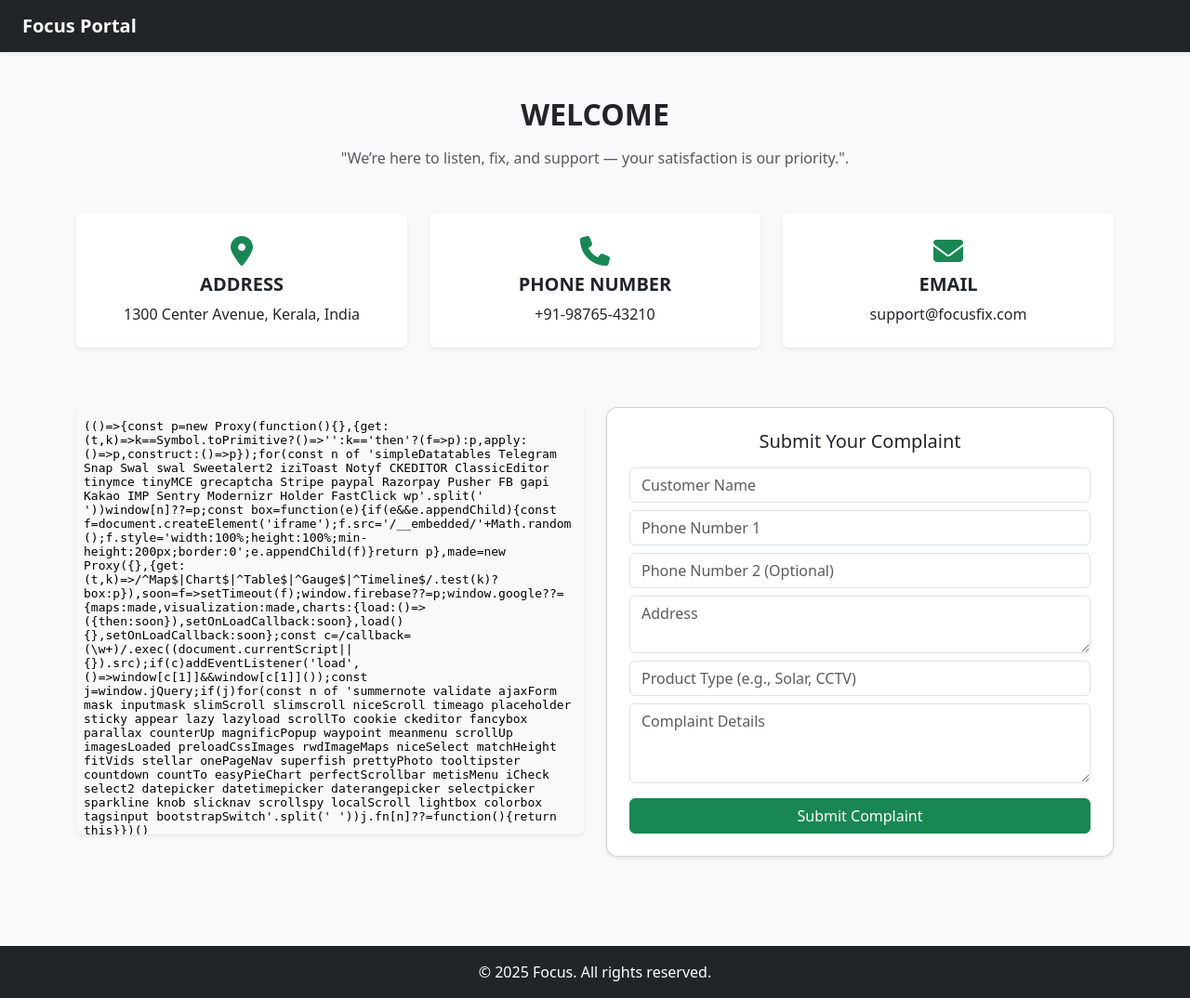
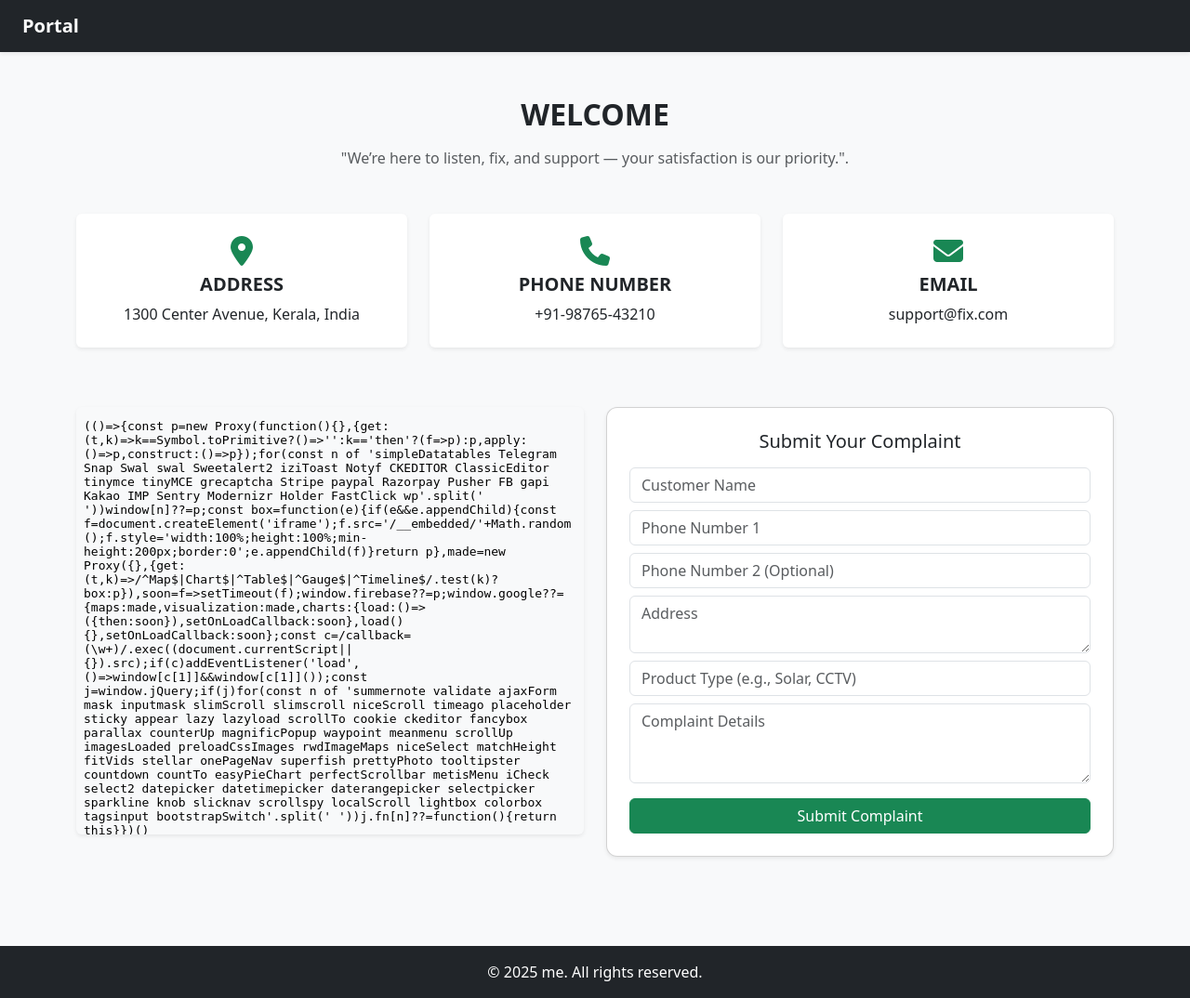
Before and after one commit to akasha17/complaint-management, a Django app: page / in a window 1280 px wide. Shown: the whole page at 93% size. Run offline with Django 5.2, Linux system fonts and the light colour scheme; some libraries are stand-ins or nearby versions.

Commit message:
submit_complaint.html

```diff
--- a/cm/cmapp/templates/submit_complaint.html
+++ b/cm/cmapp/templates/submit_complaint.html
@@ -17,7 +17,7 @@
 
 <!-- Navbar -->
 <nav class="navbar navbar-expand-lg navbar-dark bg-dark px-4 shadow-sm">
-    <a class="navbar-brand fw-bold text-white" href="#">Focus Portal</a>
+    <a class="navbar-brand fw-bold text-white" href="#">Portal</a>
 </nav>
 
 <!-- Contact/Complaint Section -->
@@ -48,7 +48,7 @@
                 <div class="bg-white p-4 shadow-sm rounded h-100">
                     <i class="fa-solid fa-envelope fa-2x text-success mb-2"></i>
                     <h5 class="fw-bold">EMAIL</h5>
-                    <p class="mb-0">support@focusfix.com</p>
+                    <p class="mb-0">support@fix.com</p>
                 </div>
             </div>
         </div>
@@ -97,7 +97,7 @@
 
 <!-- Footer -->
 <footer class="bg-dark text-white text-center py-3 mt-5">
-    <p class="mb-0">&copy; 2025 Focus. All rights reserved.</p>
+    <p class="mb-0">&copy; 2025 me. All rights reserved.</p>
 </footer>
 
 <!-- Scripts -->
```
